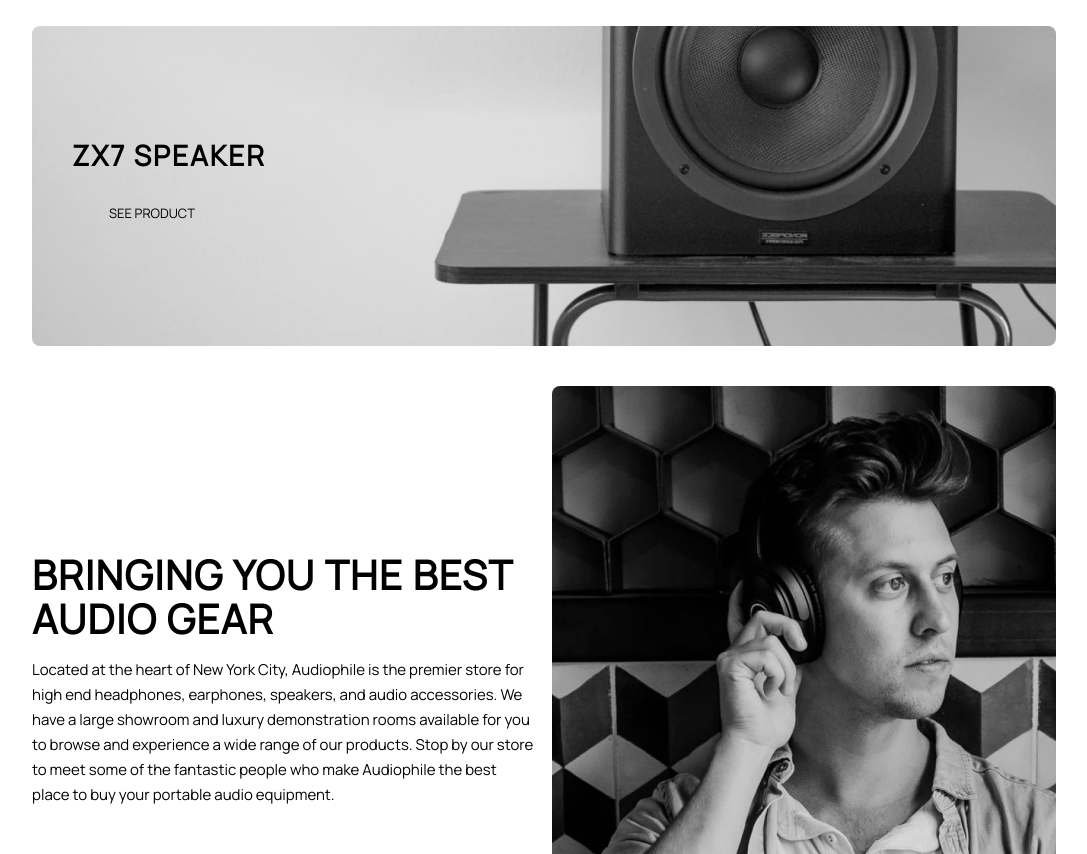
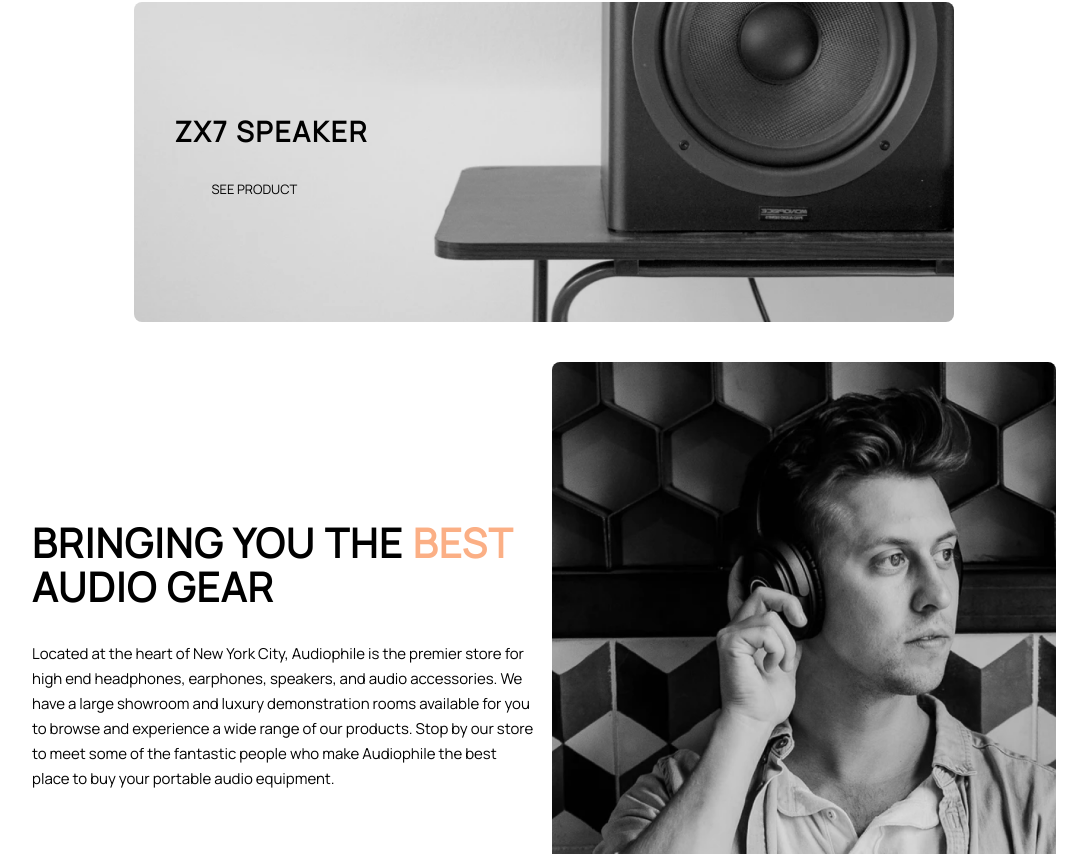
Before and after one commit to Marumo-ProG/MyStreets-frontend, a React (Create React App) app: page / in a window 1280 px wide. Shown: the part 1946-2800 px from the top of the page, without its empty margins (96-1183 px from the left). Built offline with nearby package versions, Linux system fonts and the light colour scheme.

Commit message:
ui tweaks

```diff
--- a/src/common/layouts/containers/MainMenu.js
+++ b/src/common/layouts/containers/MainMenu.js
@@ -27,10 +27,8 @@ const MainMenu = ({ isFooter = false }) => {
         height={92}
         alignItems={"center"}
         sx={{
-          borderBottom: !isFooter && `0.8px ${Colors.light_grey} solid`,
           display: { xs: "none", md: "flex" },
           backgroundColor: Colors.black,
-          marginBottom: "24px",
         }}
       >
         <Typography variant="h6" sx={{ color: Colors.white, fontWeight: 1000 }}>
@@ -53,6 +51,9 @@ const MainMenu = ({ isFooter = false }) => {
           </IconButton>
         )}
       </Stack>
+      {/* <Stack width={"80%"} alignSelf={"center"} overflow={"hidden"}>
+        <Divider variant="fullWidth" flexItem />
+      </Stack> */}
     </>
   );
 };
--- a/src/pages/components/PageTitleMiniBanner.js
+++ b/src/pages/components/PageTitleMiniBanner.js
@@ -8,15 +8,12 @@ import { Colors } from "../../common/utils/constants";
 const PageTitleMiniBanner = ({ title }) => {
   return (
     <Stack
-      height={336}
+      height={"calc(336px - 93px)"}
       sx={{ backgroundColor: Colors.black }}
       justifyContent={"center"}
       alignItems={"center"}
     >
-      <Typography
-        variant="h2"
-        sx={{ color: Colors.white, marginTop: "93px", fontSize: 40 }}
-      >
+      <Typography variant="h2" sx={{ color: Colors.white, fontSize: 40 }}>
         {title}
       </Typography>
     </Stack>
--- a/src/pages/components/ProductBlock.js
+++ b/src/pages/components/ProductBlock.js
@@ -20,7 +20,7 @@ const ProductBlock = ({
 }) => {
   const navigate = useNavigate();
   return (
-    <Stack height={560} width={"80%"} alignSelf={"center"} direction={"row"}>
+    <Stack height={560} width={"100%"} direction={"row"}>
       <Stack width={"100%"} height={"100%"} justifyContent={"center"}>
         {isInverted ? (
           <Stack
--- a/src/pages/headphones/index.js
+++ b/src/pages/headphones/index.js
@@ -9,12 +9,12 @@ import TestimonialBanner from "../overview/containers/TestimonialBanner";
 
 // Images
 import headphoneImage from "../../images/product1.png";
-import TestimonyImage from "../../images/productTestimony.png";
 
 const Headphones = () => {
   return (
-    <Stack spacing={5}>
+    <Stack width={"100%"} spacing={5}>
       <PageTitleMiniBanner title={"Headphones"} />
+      <Stack alignSelf={"center"} width={"80%"} spacing={5}>
         <ProductBlock
           title="Lenny's phones"
           image={headphoneImage}
@@ -49,13 +49,8 @@ const Headphones = () => {
           <OverviewProductList />
         </Stack>
 
-      <TestimonialBanner
-        title="Bringing you the best audio gear"
-        image={TestimonyImage}
-        description={
-          "Located at the heart of New York City, Audiophile is the premier store for high end headphones, earphones, speakers, and audio accessories. We have a large showroom and luxury demonstration rooms available for you to browse and experience a wide range of our products. Stop by our store to meet some of the fantastic people who make Audiophile the best place to buy your portable audio equipment."
-        }
-      />
+        <TestimonialBanner />
+      </Stack>
     </Stack>
   );
 };
--- a/src/pages/overview/containers/OverviewProductList.js
+++ b/src/pages/overview/containers/OverviewProductList.js
@@ -12,7 +12,7 @@ import product3 from "../../../images/product3.png";
 const OverviewProductList = () => {
   return (
     <Stack
-      width={"80%"}
+      width={"100%"}
       height={284}
       direction={"row"}
       spacing={2}
--- a/src/pages/overview/containers/TestimonialBanner.js
+++ b/src/pages/overview/containers/TestimonialBanner.js
@@ -6,13 +6,14 @@ import CardMedia from "@mui/material/CardMedia";
 
 // Utils
 import { Colors } from "../../../common/utils/constants";
+import TestimonyImage from "../../../images/productTestimony.png";
 
-const TestimonialBanner = ({ image, title, description }) => {
+const TestimonialBanner = () => {
   return (
     <Stack
       direction={"row"}
       spacing={2}
-      width={"80%"}
+      width={"100%"}
       height={588}
       mb={5}
       alignSelf={"center"}
@@ -21,11 +22,24 @@ const TestimonialBanner = ({ image, title, description }) => {
       <Stack
         justifyContent={"center"}
         width={"100%"}
-        spacing={2}
+        spacing={4}
         height={"100%"}
       >
-        <Typography variant={"h2"}>{title}</Typography>
-        <Typography variant={"body"}>{description}</Typography>
+        <Typography variant={"h2"}>
+          Bringing you the{" "}
+          <Box component={"span"} sx={{ color: Colors.peach }}>
+            best
+          </Box>{" "}
+          audio gear
+        </Typography>
+        <Typography variant={"body"}>
+          Located at the heart of New York City, Audiophile is the premier store
+          for high end headphones, earphones, speakers, and audio accessories.
+          We have a large showroom and luxury demonstration rooms available for
+          you to browse and experience a wide range of our products. Stop by our
+          store to meet some of the fantastic people who make Audiophile the
+          best place to buy your portable audio equipment.
+        </Typography>
       </Stack>
       <Stack
         width={"100%"}
@@ -34,7 +48,7 @@ const TestimonialBanner = ({ image, title, description }) => {
       >
         <CardMedia
           component="img"
-          src={image}
+          src={TestimonyImage}
           sx={{
             height: "100%",
             width: "100%",
--- a/src/pages/overview/index.js
+++ b/src/pages/overview/index.js
@@ -15,11 +15,10 @@ import { Colors } from "../../common/utils/constants";
 import Banner1 from "../../images/banner1.png";
 import secondaryProduct from "../../images/secondBanner.png";
 import ThirdBanner from "../../images/third banner.png";
-import TestimonialImage from "../../images/productTestimony.png";
 
 const Overview = () => {
   return (
-    <Stack spacing={5}>
+    <Stack width={"80%"} alignSelf={"center"} spacing={5}>
       <Banner
         title={"New Product"}
         backgroundColor={Colors.light_black}
@@ -48,13 +47,7 @@ const Overview = () => {
         link="#"
       />
 
-      <TestimonialBanner
-        image={TestimonialImage}
-        title={"Bringing you the best audio gear"}
-        description={
-          "Located at the heart of New York City, Audiophile is the premier store for high end headphones, earphones, speakers, and audio accessories. We have a large showroom and luxury demonstration rooms available for you to browse and experience a wide range of our products. Stop by our store to meet some of the fantastic people who make Audiophile the best place to buy your portable audio equipment."
-        }
-      />
+      <TestimonialBanner />
     </Stack>
   );
 };
--- a/src/pages/product/index.js
+++ b/src/pages/product/index.js
@@ -10,6 +10,8 @@ import ProductBannerControl from "./containers/ProductBannerControl";
 import Features from "./containers/Feature";
 import Gallaries from "./containers/Gallaries";
 import YouMayLike from "./containers/YouMayLike";
+import OverviewProductList from "../overview/containers/OverviewProductList";
+import TestimonialBanner from "../overview/containers/TestimonialBanner";
 
 // Utils
 import { Colors } from "../../common/utils/constants";
@@ -60,6 +62,11 @@ const Product = () => {
           },
         ]}
       />
+
+      <Stack mt={"180px"}>
+        <OverviewProductList />
+      </Stack>
+      <TestimonialBanner />
     </Stack>
   );
 };
```
Lines whose indentation alone changed are shown as unchanged.
